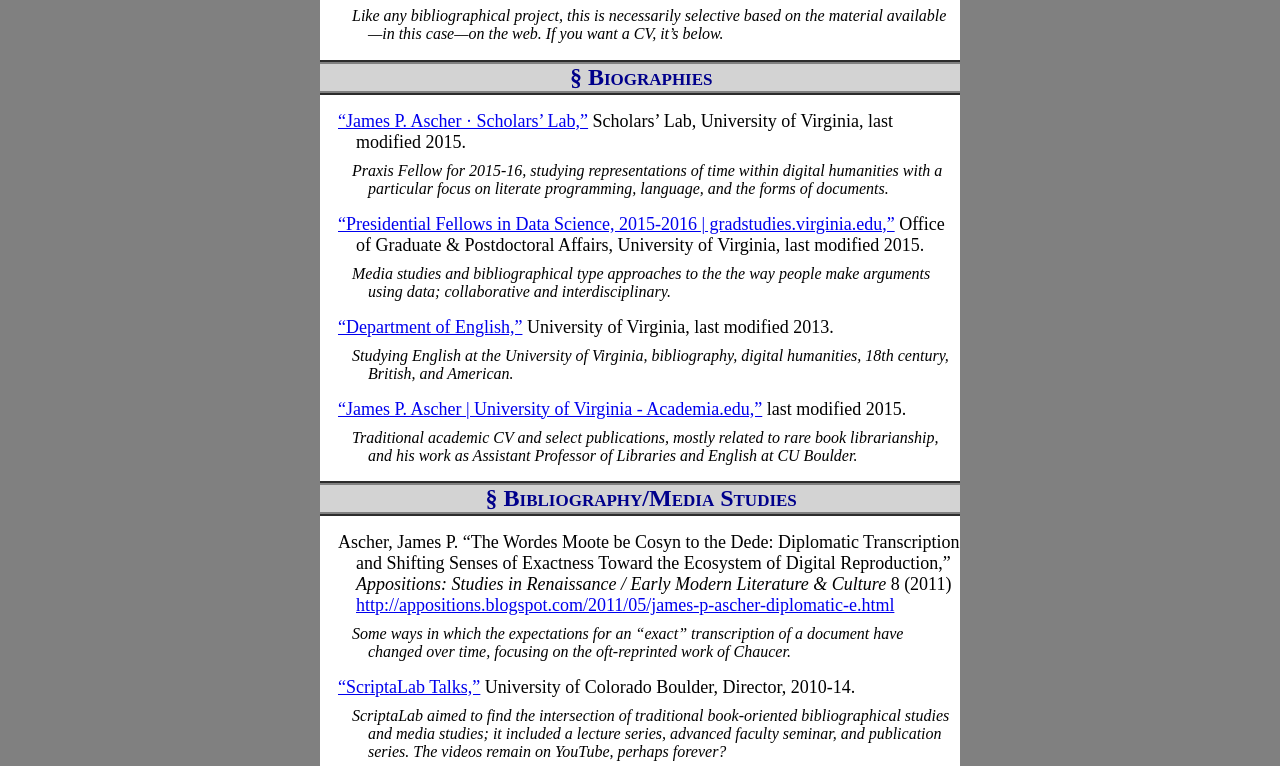
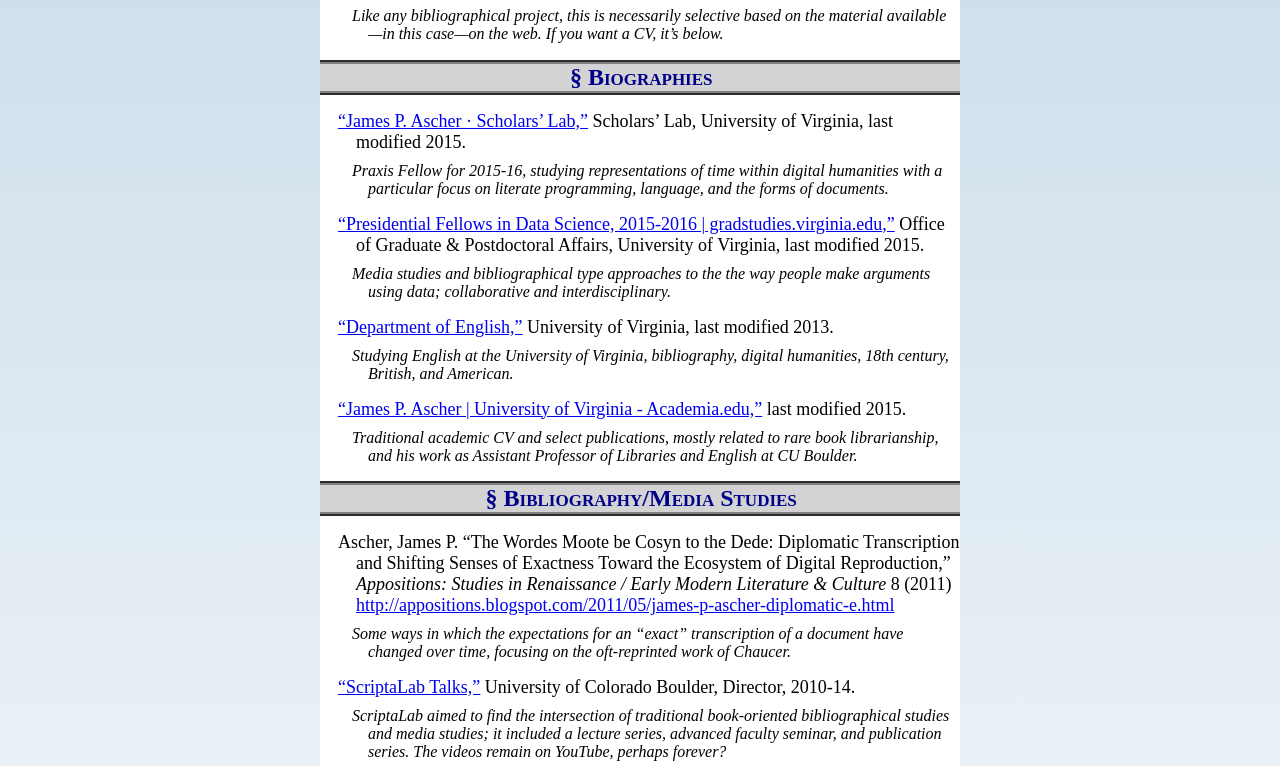
Before and after one commit to cacology/cacology.github.io, a plain HTML site: page index.html in a window 1280 px wide. Shown: the part 181-947 px from the top of the page. Drawn offline with Linux system fonts and the light colour scheme.

Commit message:
gradient

```diff
--- a/redandblack.css
+++ b/redandblack.css
@@ -1,7 +1,10 @@
 /*Style for whole page*/
 html {
-  background-color: grey;
-  background-attachment: fixed;
+  background: #c9dbe9;
+  background: -webkit-linear-gradient(top, #c9dbe9 0%, #fff 100%);
+  background: -linear-gradient(top, #c9dbe9 0%, #fff 100%);
+  background: -moz-linear-gradient(top, #c9dbe9 0%, #fff 100%);
+  /*background-attachment: fixed;*/
   /*background-image: url(paisley.png);*/
   /* Background pattern from subtlepatterns.com */
 }
```
